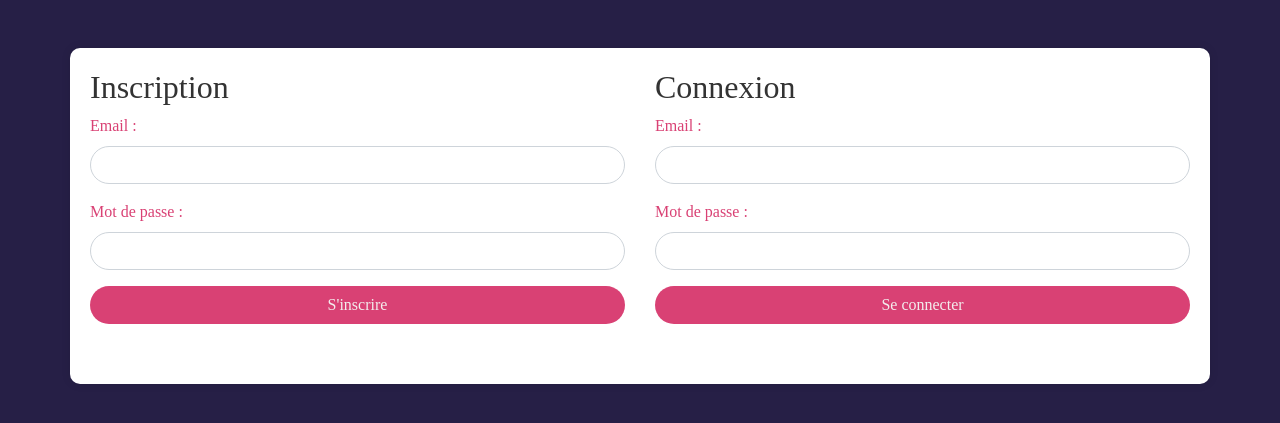
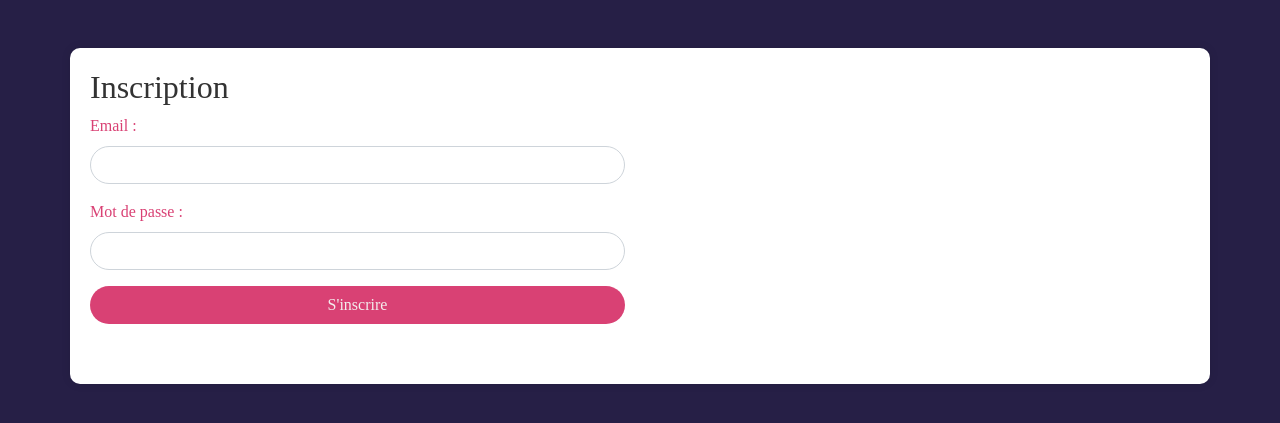
Before and after one commit to MakhairaTCM/IUT_S2_RottenBanana, a PHP site: page /php/signup.php in a window 1280 px wide. Shown: the part 98-521 px from the top of the page. Run offline with PHP 8.4, Linux system fonts and the light colour scheme; some web fonts are replaced.

Commit message:
Update signup.php

```diff
--- a/front/php/signup.php
+++ b/front/php/signup.php
@@ -72,20 +72,6 @@ else {
                     <button type="submit" class="btn bg-third text-second btn-block">S'inscrire</button>
                 </form>
             </div>
-            <div class="col-md-6 mb-4">
-                <h2>Connexion</h2>
-                <form id="loginForm">
-                    <div class="form-group">
-                        <label for="loginEmail">Email :</label>
-                        <input type="email" class="form-control" id="loginEmail" name="loginEmail" required>
-                    </div>
-                    <div class="form-group">
-                        <label for="loginPassword">Mot de passe :</label>
-                        <input type="password" class="form-control" id="loginPassword" name="loginPassword" required>
-                    </div>
-                    <button type="submit" class="btn bg-third text-second btn-block">Se connecter</button>
-                </form>
-            </div>
         </div>
     </div>
 
```
